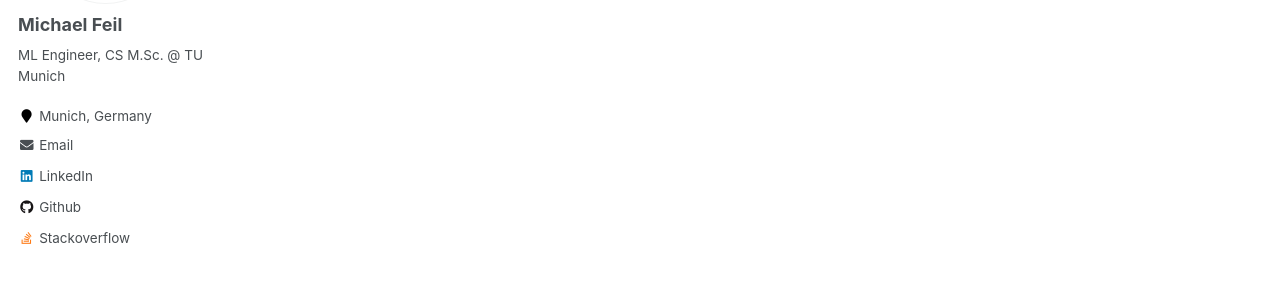
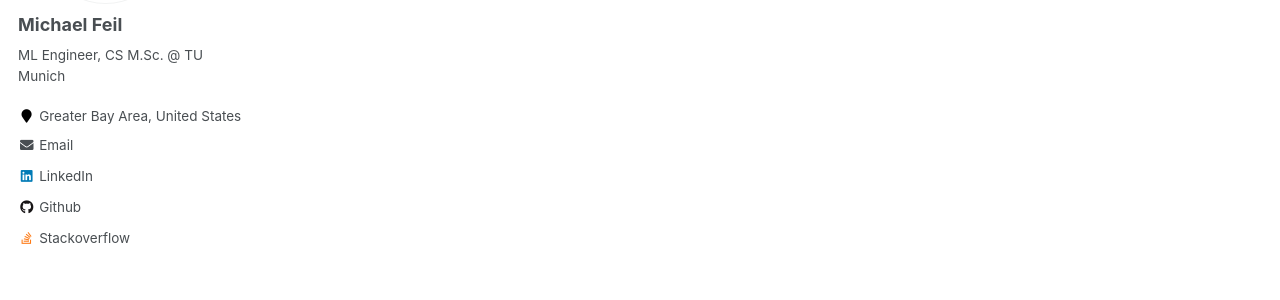
Before and after one commit to michaelfeil/academicpages, a Jekyll site: the page built from _pages/about.md, in a window 1280 px wide. Shown: the part 345-645 px from the top of the page. Built offline with Jekyll 4.4.1, drawn with Linux system fonts in a browser that asks for light colours.

Commit message:
Update _config.yml

```diff
--- a/_config.yml
+++ b/_config.yml
@@ -83,7 +83,7 @@ author:
   name             : "Michael Feil"
   avatar           : "profile-foto-2022.jpg"
   bio              : "ML Engineer, CS M.Sc. @ TU Munich"
-  location         : "Munich, Germany"
+  location         : "Greater Bay Area, United States"
   employer         :
   pubmed           :
   googlescholar    :
```
